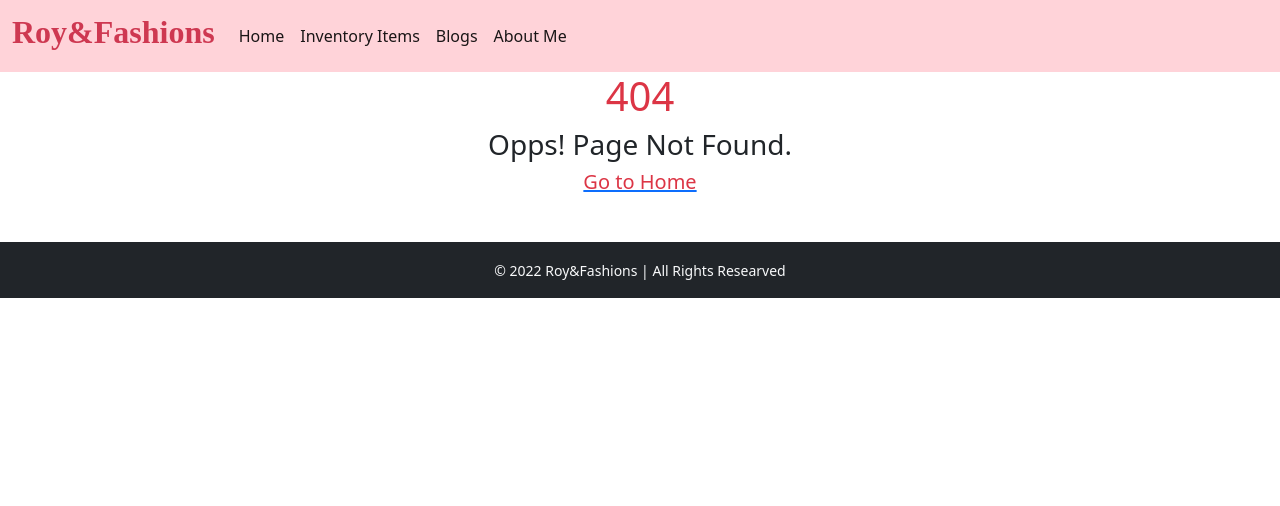
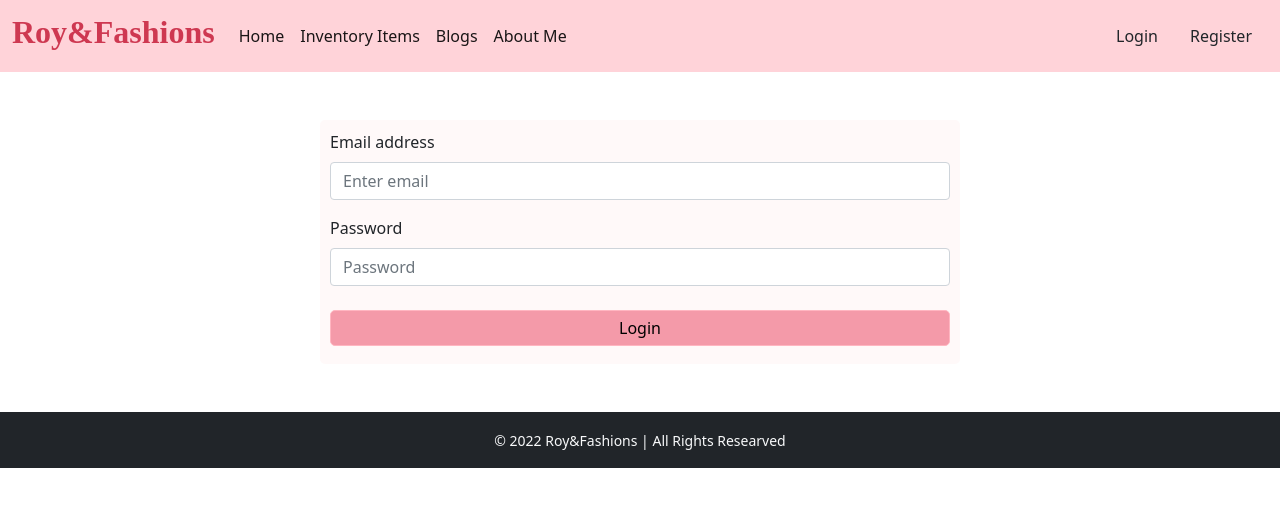
Before and after one commit to alneedrs2/roy-fashion-client-side, a React (Create React App) app: page /login in a window 1280 px wide. Before the commit this address had no page. Shown: the top 506 px of the page. Built offline with nearby package versions, Linux system fonts and the light colour scheme.

Commit message:
simple login form added

```diff
--- a/src/App.js
+++ b/src/App.js
@@ -2,7 +2,9 @@ import { Route, Routes } from "react-router-dom";
 import "./App.css";
 import Blogs from "./Pages/Blogs/Blogs";
 import Home from "./Pages/Home/Home";
+import Login from "./Pages/Login/Login";
 import ProductDetail from "./Pages/ProductDetail/ProductDetail";
+import Register from "./Pages/Register/Register";
 import Footer from "./Shared/Footer/Footer";
 import Header from "./Shared/Header/Header";
 import NotFound from "./Shared/NotFound/NotFound";
@@ -16,6 +18,8 @@ function App() {
         <Route path="/home" element={<Home></Home>}></Route>
         <Route path="/inventory/:inventoryId" element={<ProductDetail></ProductDetail>}></Route>
         <Route path="/blogs" element={<Blogs></Blogs>}></Route>
+        <Route path="/login" element={<Login></Login>}></Route>
+        <Route path="/register" element={<Register></Register>}></Route>
         <Route path="*" element={<NotFound></NotFound>}></Route>
       </Routes>
       <Footer></Footer>
--- /dev/null
+++ b/src/Pages/Login/Login.css
@@ -0,0 +1,13 @@
+.form-container{
+    border-radius: 5px;
+   background-color: rgba(255, 243, 243, 0.534);
+   width: 50%;
+   padding: 10px;
+}
+.form-btn{
+    border: 1px solid lightpink;
+    width: 100%;
+    border-radius: 5px;
+    padding: 5px 10px;
+    background-color: rgba(236, 87, 112, 0.582);
+}
--- a/src/Pages/Login/Login.js
+++ b/src/Pages/Login/Login.js
@@ -1,9 +1,10 @@
-import React from 'react';
-import { Button, Form } from 'react-bootstrap';
+import React from "react";
+import { Form } from "react-bootstrap";
+import "./Login.css";
 
 const Login = () => {
   return (
-        <Form>
+    <Form className="form-container mx-auto my-5">
       <Form.Group className="mb-3" controlId="formBasicEmail">
         <Form.Label>Email address</Form.Label>
         <Form.Control type="email" placeholder="Enter email" />
@@ -13,9 +14,7 @@ const Login = () => {
         <Form.Label>Password</Form.Label>
         <Form.Control type="password" placeholder="Password" />
       </Form.Group>
-  <Button variant="primary" type="submit">
-    Submit
-  </Button>
+      <button className="form-btn my-2" type="submit">Login</button>
     </Form>
   );
 };
--- /dev/null
+++ b/src/Pages/Register/Register.js
@@ -0,0 +1,11 @@
+import React from 'react';
+
+const Register = () => {
+    return (
+        <div>
+
+        </div>
+    );
+};
+
+export default Register;
--- a/src/Shared/Header/Header.js
+++ b/src/Shared/Header/Header.js
@@ -30,6 +30,14 @@ const Header = () => {
               About Me
             </Nav.Link>
           </Nav>
+          <div className="d-flex">
+            <Nav.Link className="text-dark" as={Link} to="/login" active>
+              Login
+            </Nav.Link>
+            <Nav.Link as={Link} className="text-dark" to="/register" active>
+              Register
+            </Nav.Link>
+          </div>
         </Navbar.Collapse>
       </Container>
     </Navbar>
```
Also changed, not shown: src/Pages/Register/Register.css (added). Lines whose indentation alone changed are shown as unchanged.
